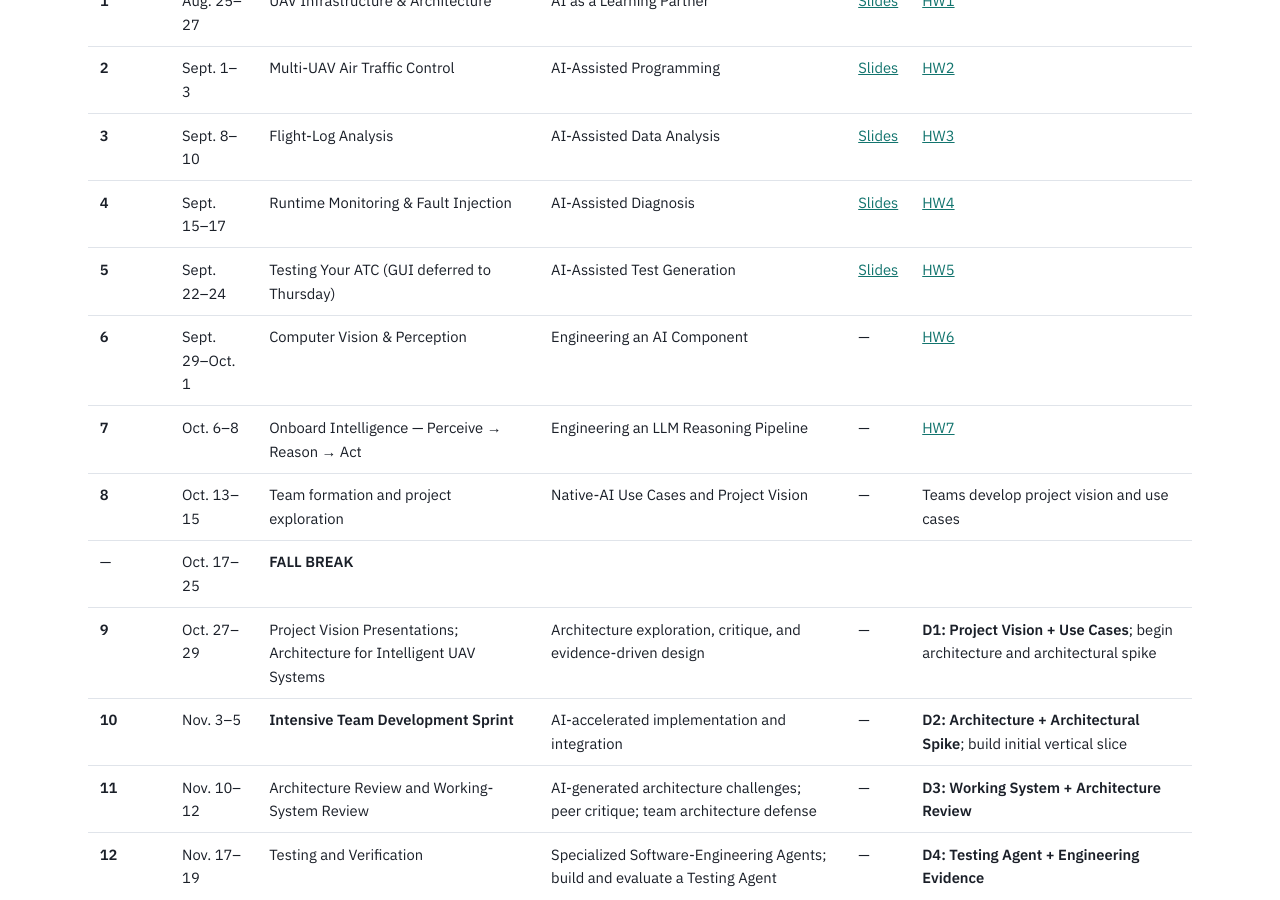
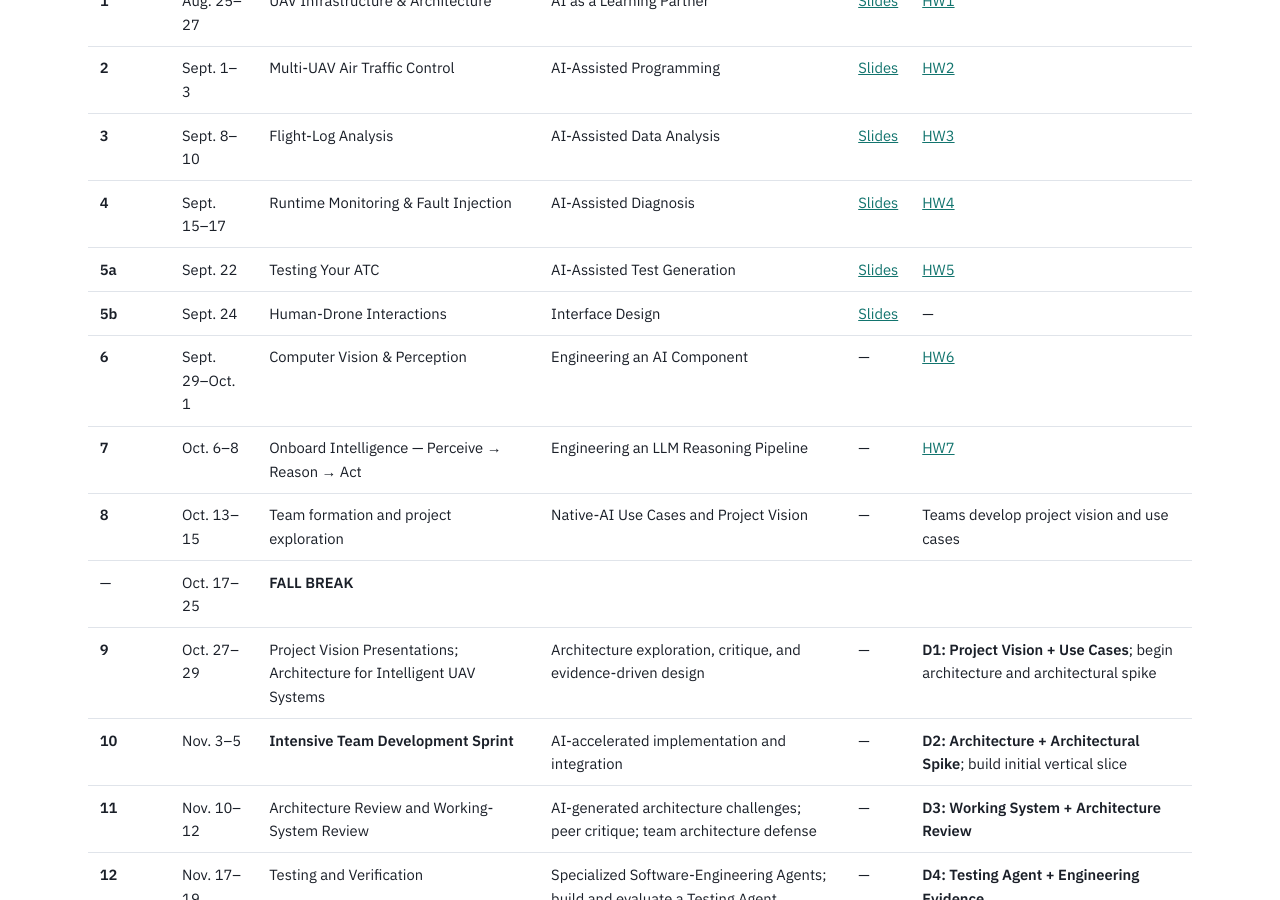
Before and after one commit to JaneClelandHuang/uav-native-ai, a Jekyll site: the page built from schedule.md, in a window 1280 px wide and 900 px high, scrolled down 543 px. Built offline with Jekyll 4.4.1, drawn with Linux system fonts in a browser that asks for light colours.

Commit message:
schedule: split Week 5 into 5a/5b; use relative .md links so table renders on GitHub
Co-Authored-By: Claude Opus 5.5 <noreply@anthropic.com>

```diff
--- a/schedule.md
+++ b/schedule.md
@@ -4,7 +4,7 @@ title: Schedule
 
 # Schedule
 
-The semester runs in two phases: individual skill-building (Weeks 1–7), then a team project (after Fall Break through finals week). See the [Syllabus]({{ '/syllabus.html' | relative_url }}) for how each phase is structured and assessed. Assignment instructions for each week are released separately as that week approaches.
+The semester runs in two phases: individual skill-building (Weeks 1–7), then a team project (after Fall Break through finals week). See the [Syllabus](syllabus.md) for how each phase is structured and assessed. Assignment instructions for each week are released separately as that week approaches.
 
 The schedule may be adjusted as project needs and class progress become clearer. Any significant changes will be communicated in class and
 through the course site.
@@ -13,7 +13,7 @@ through the course site.
 
 Slides are posted to Google Slides closer to each lecture — the column
 below is a placeholder until those links are added. Weeks 1–7 link to that
-week's [lesson page]({{ '/lessons/' | relative_url }}) for the full
+week's [lesson page](lessons/index.md) for the full
 assignment; team-project weeks link to a deliverable below instead of a
 homework page.
 
@@ -21,13 +21,14 @@ homework page.
 
 | Week | Dates | Topic | Native AI / Project Focus | Slides | Homework |
 |---|---|---|---|---|---|
-| **1** | Aug. 25–27 | UAV Infrastructure & Architecture | AI as a Learning Partner | [Slides](https://docs.google.com/presentation/d/10LI35AFa5R1IsfC90Pu4gVsAAaklz4Ka/edit?usp=sharing) | [HW1]({{ '/lessons/lesson1.html#homework' \| relative_url }}) |
-| **2** | Sept. 1–3 | Multi-UAV Air Traffic Control | AI-Assisted Programming | [Slides](https://docs.google.com/presentation/d/1Q76U49WDVPYHZkZvcUMIKAqTMzWGvo7T/edit?usp=sharing) | [HW2]({{ '/lessons/lesson2.html' \| relative_url }}) |
-| **3** | Sept. 8–10 | Flight-Log Analysis | AI-Assisted Data Analysis | [Slides](https://docs.google.com/presentation/d/12_3rZpNYCuM6_-XCJI9gbJ99ofG0Sva7/edit?usp=sharing) | [HW3]({{ '/lessons/lesson3.html' \| relative_url }}) |
-| **4** | Sept. 15–17 | Runtime Monitoring & Fault Injection | AI-Assisted Diagnosis | [Slides](https://docs.google.com/presentation/d/1C1wsksg8IW1RjED-SiDTJumMpsbQAVXV/edit?usp=sharing&ouid=104709123702489306200&rtpof=true&sd=true) | [HW4]({{ '/lessons/lesson4.html' \| relative_url }}) |
-| **5** | Sept. 22–24 | Testing Your ATC (GUI deferred to Thursday) | AI-Assisted Test Generation | [Slides](https://docs.google.com/presentation/d/13gNEqMTwNz1n5i7zO1y9xkv72rsrnQe1/edit?usp=sharing&ouid=104709123702489306200&rtpof=true&sd=true) | [HW5]({{ '/lessons/lesson5.html#homework' \| relative_url }}) |
-| **6** | Sept. 29–Oct. 1 | Computer Vision & Perception | Engineering an AI Component | — | [HW6]({{ '/lessons/lesson6.html#homework' \| relative_url }}) |
-| **7** | Oct. 6–8 | Onboard Intelligence — Perceive → Reason → Act | Engineering an LLM Reasoning Pipeline | — | [HW7]({{ '/lessons/lesson7.html#homework' \| relative_url }}) |
+| **1** | Aug. 25–27 | UAV Infrastructure & Architecture | AI as a Learning Partner | [Slides](https://docs.google.com/presentation/d/10LI35AFa5R1IsfC90Pu4gVsAAaklz4Ka/edit?usp=sharing) | [HW1](lessons/lesson1.md#homework) |
+| **2** | Sept. 1–3 | Multi-UAV Air Traffic Control | AI-Assisted Programming | [Slides](https://docs.google.com/presentation/d/1Q76U49WDVPYHZkZvcUMIKAqTMzWGvo7T/edit?usp=sharing) | [HW2](lessons/lesson2.md) |
+| **3** | Sept. 8–10 | Flight-Log Analysis | AI-Assisted Data Analysis | [Slides](https://docs.google.com/presentation/d/12_3rZpNYCuM6_-XCJI9gbJ99ofG0Sva7/edit?usp=sharing) | [HW3](lessons/lesson3.md) |
+| **4** | Sept. 15–17 | Runtime Monitoring & Fault Injection | AI-Assisted Diagnosis | [Slides](https://docs.google.com/presentation/d/1C1wsksg8IW1RjED-SiDTJumMpsbQAVXV/edit?usp=sharing&ouid=104709123702489306200&rtpof=true&sd=true) | [HW4](lessons/lesson4.md) |
+| **5a** | Sept. 22 | Testing Your ATC | AI-Assisted Test Generation | [Slides](https://docs.google.com/presentation/d/13gNEqMTwNz1n5i7zO1y9xkv72rsrnQe1/edit?usp=sharing&ouid=104709123702489306200&rtpof=true&sd=true) | [HW5](lessons/lesson5.md) |
+| **5b** | Sept. 24 | Human-Drone Interactions | Interface Design | [Slides](https://docs.google.com/presentation/d/1t6kiJ7cGIqhZb8qfgcqWIiT7mW2a_uDn/edit?usp=sharing&ouid=104709123702489306200&rtpof=true&sd=true) | — |
+| **6** | Sept. 29–Oct. 1 | Computer Vision & Perception | Engineering an AI Component | — | [HW6](lessons/lesson6.md#homework) |
+| **7** | Oct. 6–8 | Onboard Intelligence — Perceive → Reason → Act | Engineering an LLM Reasoning Pipeline | — | [HW7](lessons/lesson7.md#homework) |
 | **8** | Oct. 13–15 | Team formation and project exploration | Native-AI Use Cases and Project Vision | — | Teams develop project vision and use cases |
 | — | Oct. 17–25 | **FALL BREAK** | | | |
 | **9** | Oct. 27–29 | Project Vision Presentations; Architecture for Intelligent UAV Systems | Architecture exploration, critique, and evidence-driven design | — | **D1: Project Vision + Use Cases**; begin architecture and architectural spike |
```
